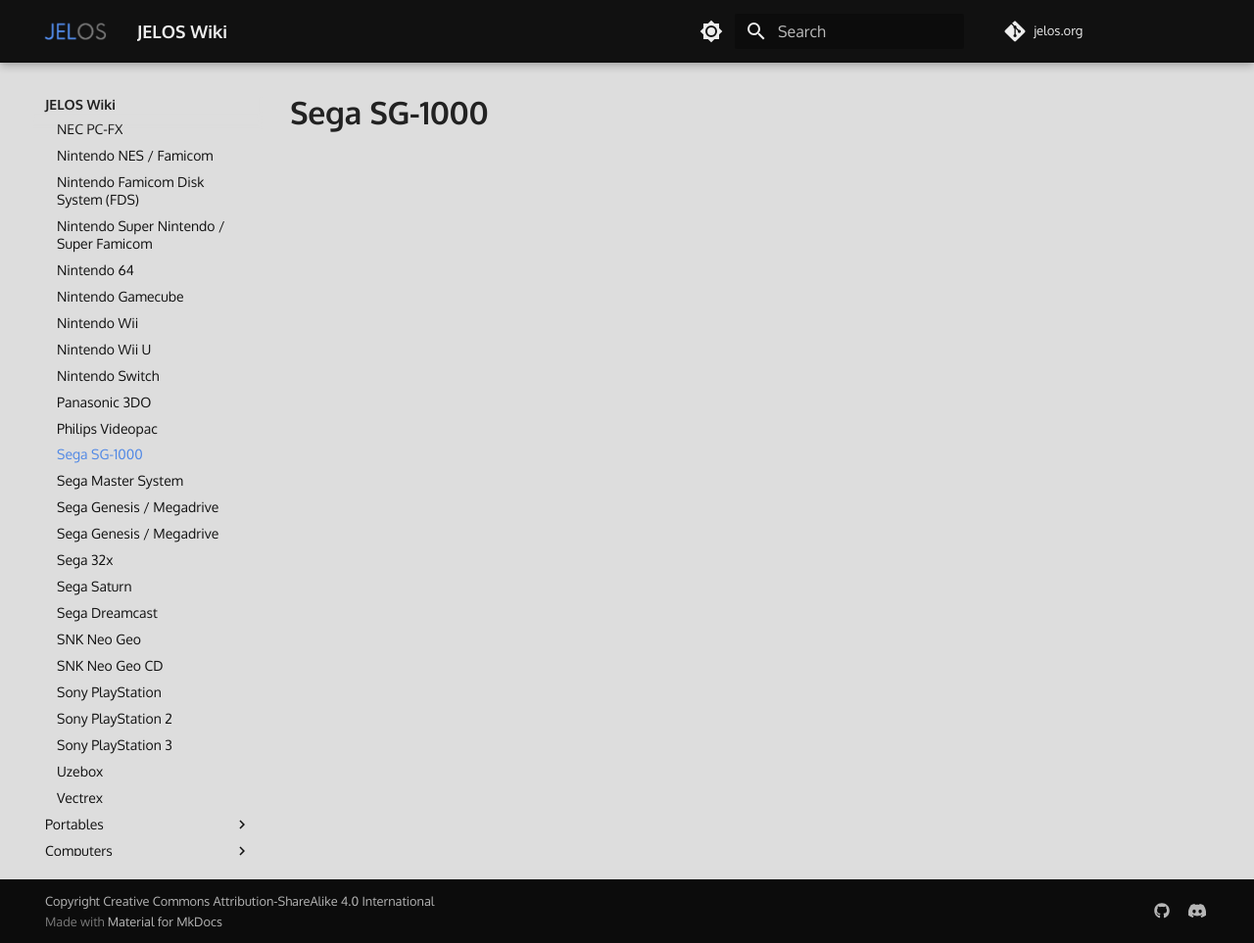
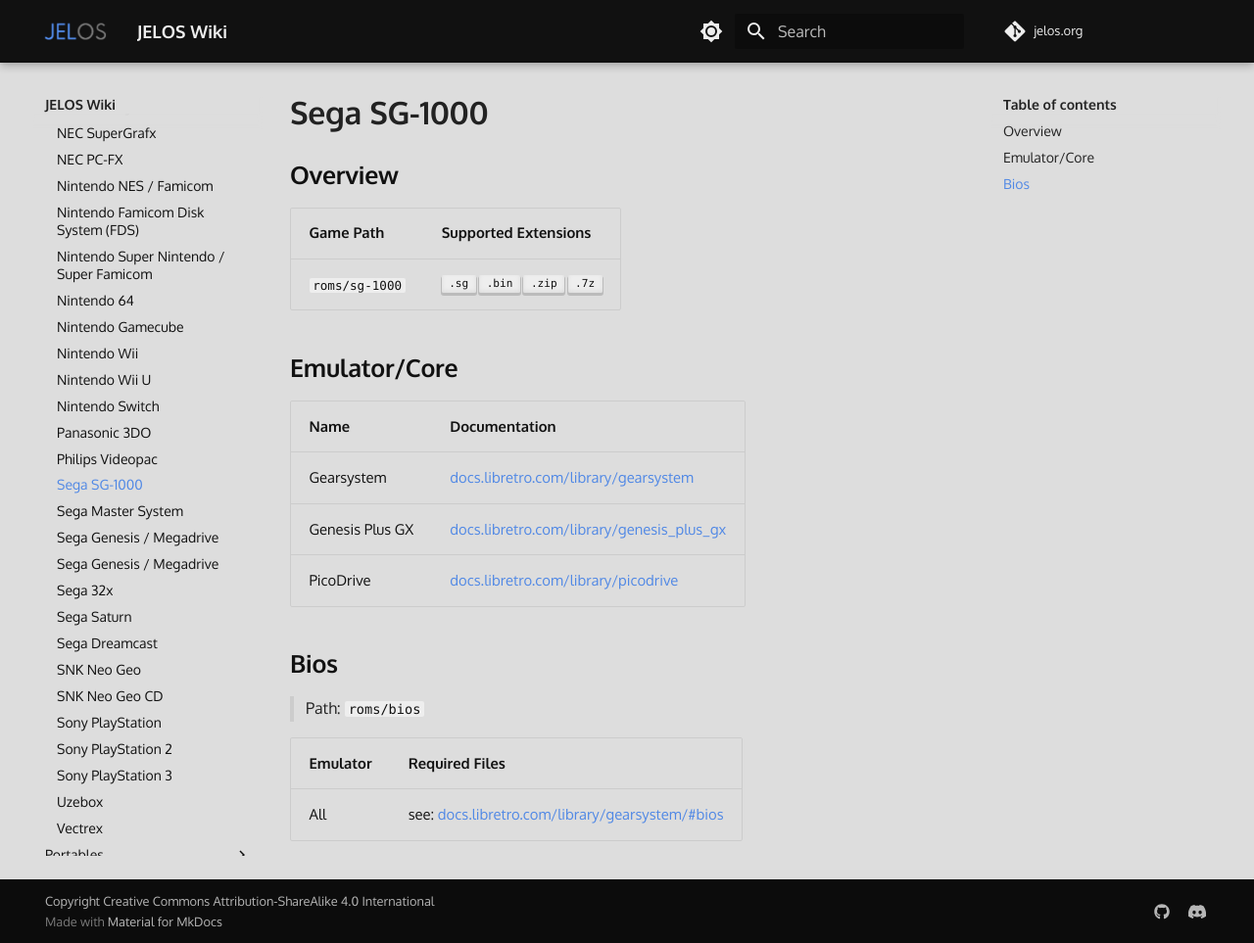
Before and after one commit to wbrawner/jelos.org, an MkDocs documentation site: the page built from docs/systems/sg-1000.md, in a window 1280 px wide and 963 px high. Shown: the whole window at 98% size. Built offline with MkDocs 1.6.1 and Material for MkDocs 9.7.7, drawn with Linux system fonts in a browser that asks for light colours; some web fonts are replaced; comment, search, counter and statistics services are not loaded.

Commit message:
Update sg-1000.md

```diff
--- a/docs/systems/sg-1000.md
+++ b/docs/systems/sg-1000.md
@@ -1 +1,23 @@
 # Sega SG-1000
+
+## Overview
+
+| Game Path | Supported Extensions |
+| --- | --- |
+| `roms/sg-1000` | ++".sg"++ ++".bin"++ ++".zip"++ ++".7z"++ |
+
+## Emulator/Core
+
+| Name | Documentation |
+| --- | --- |
+| Gearsystem | [docs.libretro.com/library/gearsystem](https://docs.libretro.com/library/gearsystem/) |
+| Genesis Plus GX | [docs.libretro.com/library/genesis_plus_gx](https://docs.libretro.com/library/genesis_plus_gx/) |
+| PicoDrive | [docs.libretro.com/library/picodrive](https://docs.libretro.com/library/picodrive/) |
+
+## Bios
+
+> Path: `roms/bios`
+
+| Emulator | Required Files |
+| -- | -- |
+| All | see: [docs.libretro.com/library/gearsystem/#bios](https://docs.libretro.com/library/gearsystem/#bios) |
```
